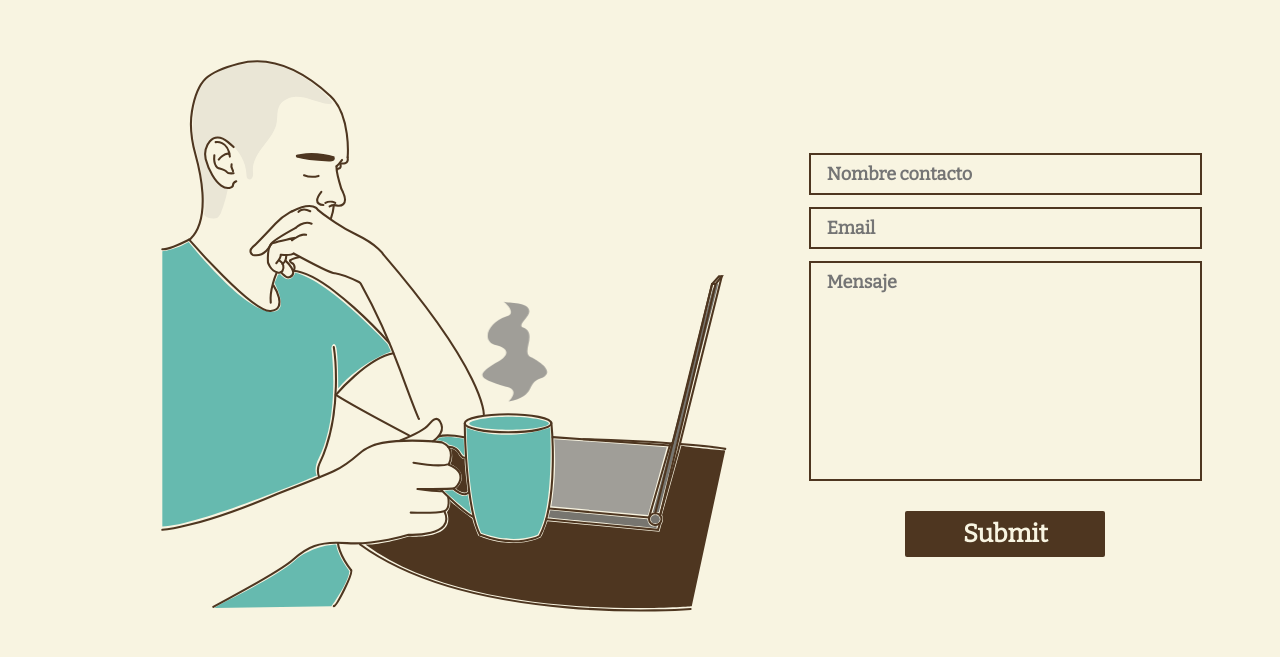
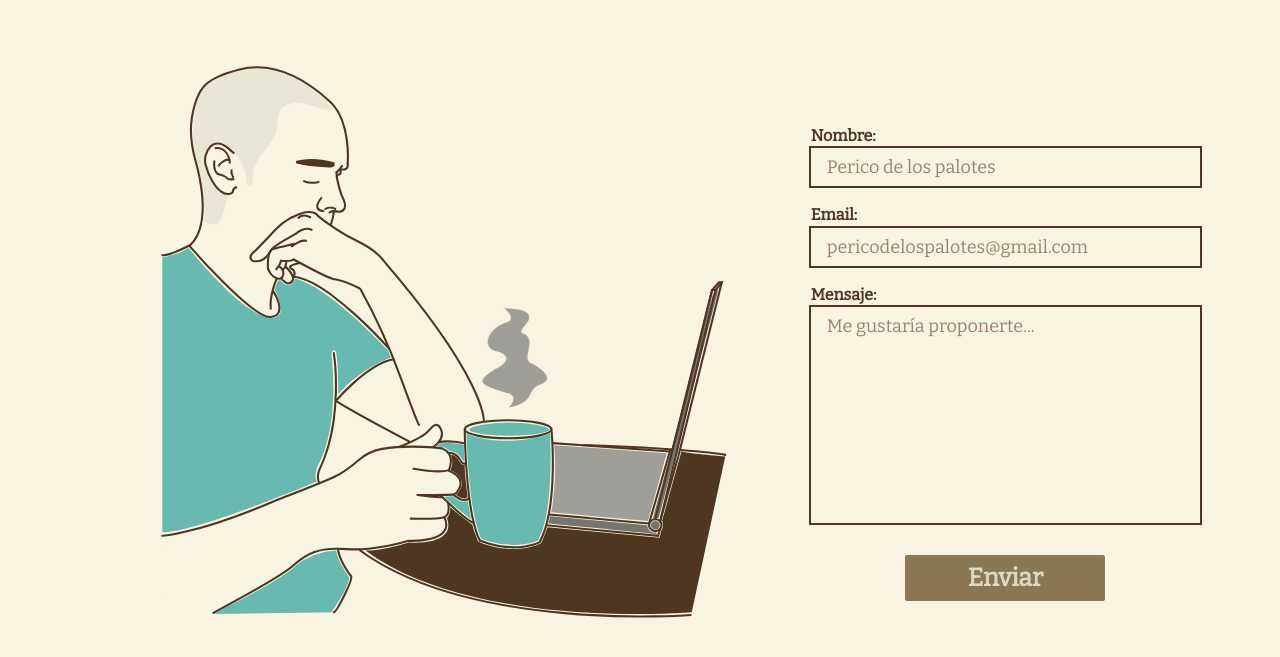
Before and after one commit to i42maroa/my-personal-web, a Next.js app: page / in a window 1280 px wide. Shown: the part 7025-7682 px from the top of the page. Built offline with nearby package versions, Linux system fonts and the light colour scheme.

Commit message:
Modify form

```diff
--- a/app/components/shared/form/ContactForm.module.css
+++ b/app/components/shared/form/ContactForm.module.css
@@ -3,6 +3,16 @@
     flex-direction: column;
     gap: 1rem;
     margin: 2rem auto;
+}
+
+.formContainer label{
+    display: flex;
+    flex-direction: column;
+}
+
+.formContainer label span{
+    font-weight: 800;
+    padding: 0.2rem 0;
 }
 
 .input, .textarea{
@@ -15,6 +25,11 @@
     color: var(--font-color);
 }
 
+
+.input::placeholder, .textarea::placeholder{
+    color: var(--soft-brown);
+    font-weight: 400;
+}
 
 .input:focus, .textarea:focus{
     border: none;
@@ -40,11 +55,20 @@
     transition: all .2s ease-in-out ;
 }
 
-.formButton:hover{
+.formButton:enabled:hover{
     scale: 1.1;
     color: var(--green);
     outline: solid 2px var(--green);
 }
+
+.formButton:disabled{
+    scale: 1;
+    color:  var(--dirty-white);
+    background-color: var(--constract-hard-brown);
+    outline: none;
+    cursor: not-allowed;
+}
+
 
 
 @media (max-width: 500px) {
--- a/app/components/shared/form/ContactForm.tsx
+++ b/app/components/shared/form/ContactForm.tsx
@@ -3,11 +3,19 @@ import { useState } from 'react'
 import styles from './ContactForm.module.css'
 
 export default function ContactForm () {
-  const [formData, setFormData] = useState({ user_name: '', user_email: '', user_message: '' })
+   interface FormInterface {
+    user_name:string, user_email:string, user_message:string
+  }
+   const EMPTY_FORM:FormInterface = { user_name: '', user_email: '', user_message: '' }
+   const [formData, setFormData] = useState(EMPTY_FORM)
+   const [disable, setDisabled] = useState(true)
 
    const handleChange = (event:any) => {
      const { name, value } = event.target
-    setFormData((prevFormData) => ({ ...prevFormData, [name]: value }))
+
+     const newFormValue = { ...formData, [name]: value }
+     setFormData(newFormValue)
+     setValid(newFormValue)
    }
 
    const handleSubmit = (event:any) => {
@@ -15,20 +23,47 @@ export default function ContactForm () {
      const id = 'service_l8afvph'
      const templateId = 'template_pb7xl9l'
      const publicKey = 'PTbPZyQDA6HdARA-H'
-    event.preventDefault()
 
      emailjs.sendForm(id, templateId, event.target, publicKey)
-      .then(response => console.log(response))
+       .then(response => {
+         console.log(response)
+         setFormData(EMPTY_FORM)
+         setDisabled(true)
+       })
        .catch(error => console.log(error))
+   }
+
+   const isNotValid = (value:string) => {
+     return !value || value === ''
+   }
+
+   const isEmailNotValid = (email:string) => {
+     const result = isNotValid(email) || !email.includes('@')
+     return result
+   }
+
+   const setValid = (formData:FormInterface) => {
+     const isInvalid = isNotValid(formData.user_name) || isEmailNotValid(formData.user_email) || isNotValid(formData.user_message)
+     setDisabled(isInvalid)
    }
 
    return (
      <form className={styles.formContainer} onSubmit={handleSubmit}>
-      <input className={styles.input} type='text' id='name' name='user_name' placeholder='Nombre contacto' value={formData.user_name} onChange={handleChange} />
-      <input className={styles.input} type='email' id='email' name='user_email' placeholder='Email' value={formData.user_email} onChange={handleChange} />
-      <textarea className={styles.textarea} id='message' name='user_message' placeholder='Mensaje' value={formData.user_message} onChange={handleChange} />
+       <label>
+         <span>Nombre:</span>
+         <input className={styles.input} type='text' id='name' name='user_name' placeholder='Perico de los palotes' value={formData.user_name} onChange={handleChange} required autoComplete='off' />
+       </label>
+       <label>
+         <span>Email:</span>
+         <input className={styles.input} type='email' id='email' name='user_email' placeholder='pericodelospalotes@gmail.com' value={formData.user_email} onChange={handleChange} required autoComplete='off' />
+       </label>
+       <label>
+         <span>Mensaje:</span>
+         <textarea className={styles.textarea} id='message' name='user_message' placeholder='Me gustaría proponerte...' value={formData.user_message} onChange={handleChange} required />
 
-      <button className={styles.formButton} type='submit'>Submit</button>
+       </label>
+
+       <button className={styles.formButton} type='submit' disabled={disable}>Enviar</button>
      </form>
    )
 }
```
Lines whose indentation alone changed are shown as unchanged.
